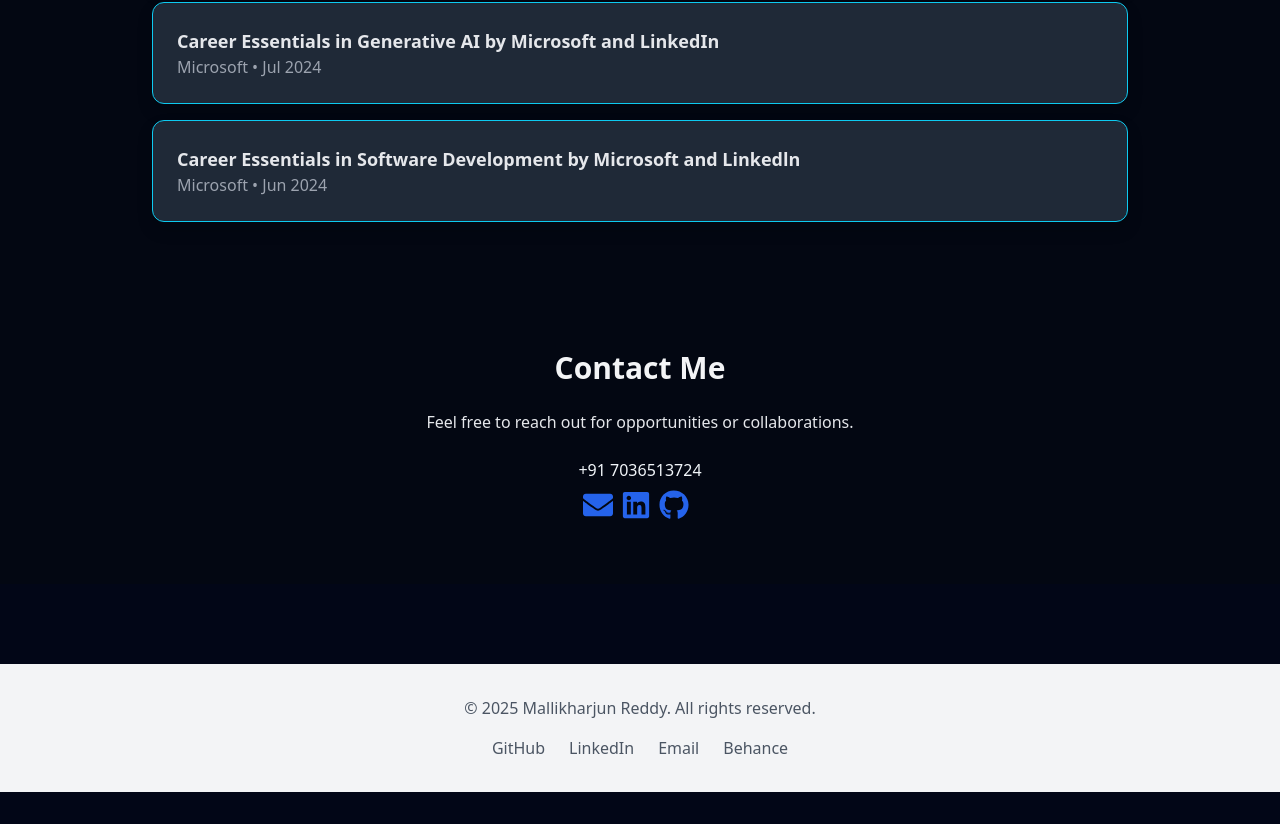
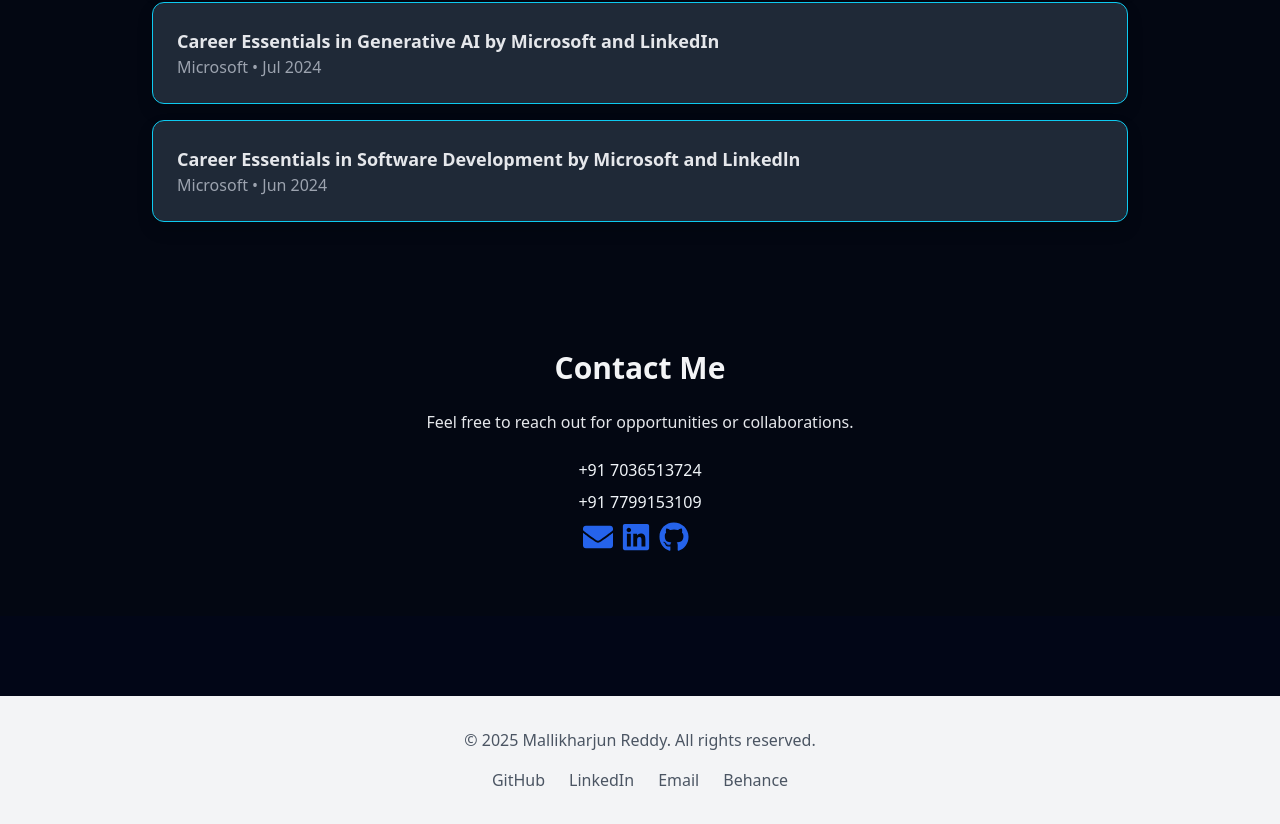
Before and after one commit to MALLIKHARJUNCH-02/Mallikharjun-Reddy-Portfolio, a React (Vite) app: page / in a window 1280 px wide. Shown: the part 5516-6340 px from the top of the page. Before the commit the page ends 6308 px from the top, so only its background shows below. Built offline with nearby package versions, Linux system fonts and the light colour scheme.

Commit message:
Updated Contact

```diff
--- a/src/data/site.js
+++ b/src/data/site.js
@@ -195,7 +195,8 @@
   contact: {
     email: "mkreddychilukuri075@gmail.com",
     zohoemail: "mallikharjunreddy@zohomail.in",
-    phone: "+91 7036513724",
+    primaryPhone: "+91 7036513724",
+    secondaryPhone: "+91 7799153109",
     linkedin: "https://www.linkedin.com/in/mallikharjun-reddy-chilukuri-754b92241",
     github: "https://github.com/MALLIKHARJUNCH-02"
   }
--- a/src/sections/Contact.jsx
+++ b/src/sections/Contact.jsx
@@ -3,7 +3,7 @@
 import { motion } from "framer-motion";
 import { useRef } from "react";
 import { useInView } from "framer-motion";
-import { FaEnvelope, FaPhone, FaLinkedin, FaGithub } from "react-icons/fa";
+import { FaEnvelope, FaPhone, FaLinkedin, FaGithub, FaPhoneAlt } from "react-icons/fa";
 
 const Contact = () => {
   const ref = useRef(null);
@@ -28,7 +28,15 @@
         </motion.p>
         <div className="space-y-2">
 
-          <p>{siteData.contact.phone}</p>
+          {/* <p>{siteData.contact.phone}</p> */}
+
+          <p>
+            <a href="tel:+917036513724">{siteData.contact.primaryPhone}</a>
+          </p>
+
+          <p>
+            <a href="tel:+917799153109">+91 7799153109</a>
+          </p>
 
           <div className="d-flex justify-center">
             <p><a href={`mailto:${siteData.contact.email}`} className="text-blue-600 dark:text-blue-400"><FaEnvelope className="inline mr-2 text-3xl" /></a></p>
```
